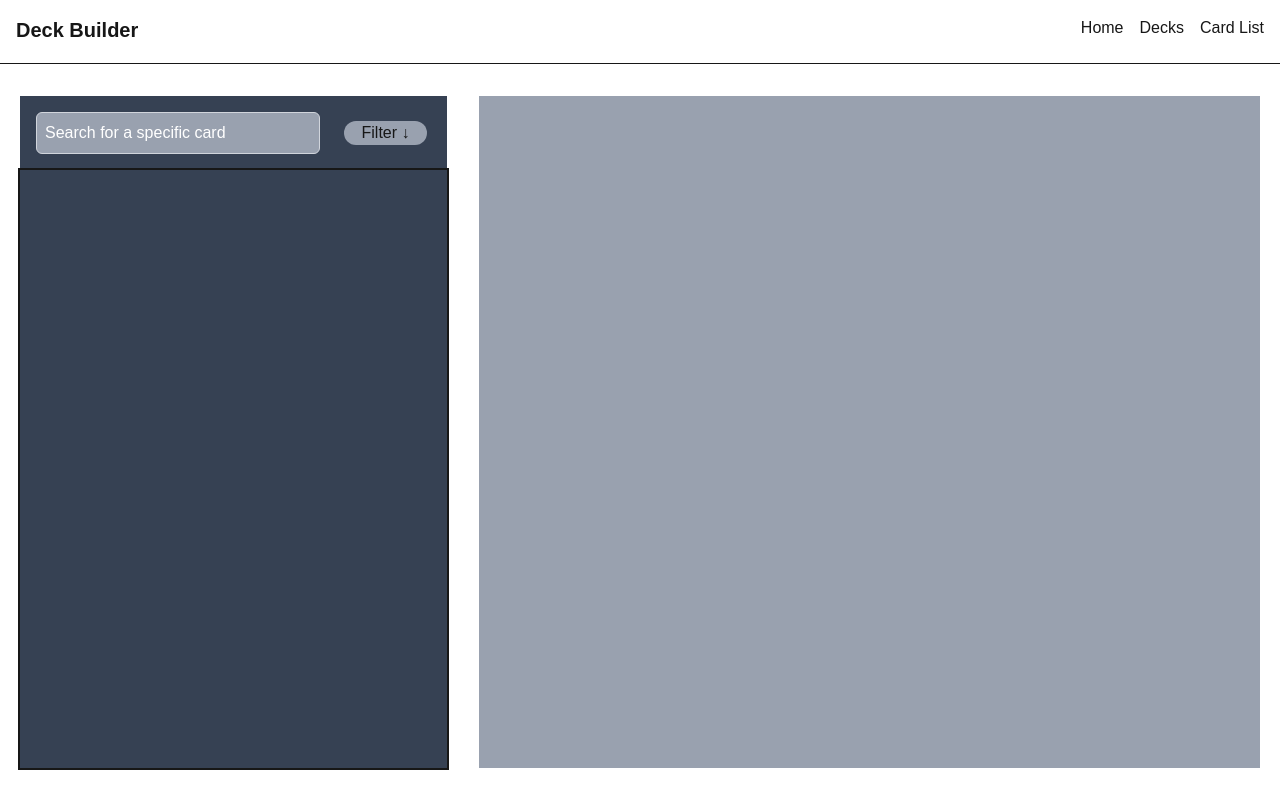
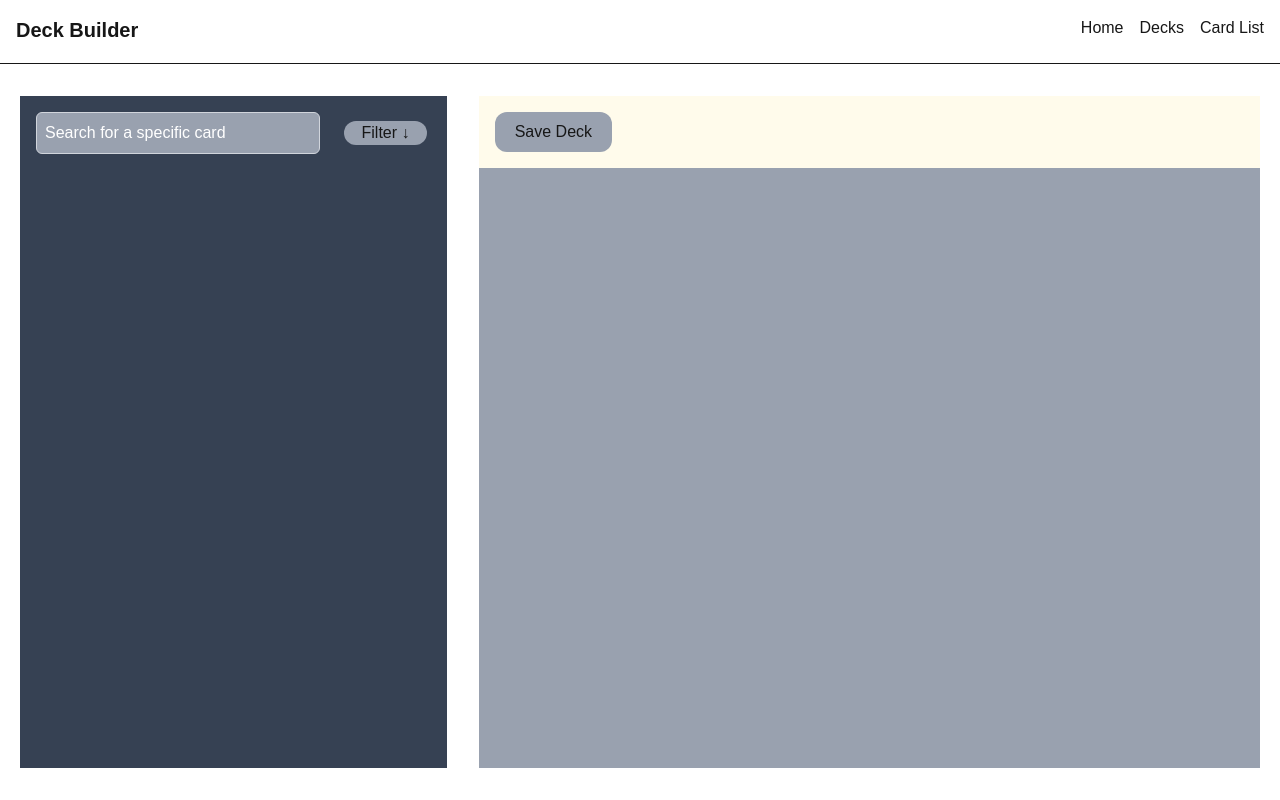
Before and after one commit to Unidx1/OPTCG_APP, a Next.js app: page /Decks/Create_Deck in a window 1280 px wide. Built offline with nearby package versions, Linux system fonts and the light colour scheme.

Commit message:
Created a seperate container to hold deck buttons such as saving

```diff
--- a/src/app/Decks/Create_Deck/deck_zone.tsx
+++ b/src/app/Decks/Create_Deck/deck_zone.tsx
@@ -17,7 +17,7 @@ export default function DeckZone({ cardDisplay, removeCard }: Props) {
 
 
     return (
-        <div className="bg-gray-400 flex-1 h-[calc(100vh-8rem)] mr-5 overflow-auto">
+        <div className="overflow-y-auto flex-1">
             <ul className="mt-5 px-4 grid grid-cols-8 gap-5">
                 {Object.values(cardDisplay).map((entry) => (
                     <li
--- a/src/app/Decks/Create_Deck/page.tsx
+++ b/src/app/Decks/Create_Deck/page.tsx
@@ -90,17 +90,25 @@ export default function Create_Deck() {
 
   return (
     <div className="flex items-center w-screen gap-8">
+
       <div className="bg-gray-700 w-1/3 h-[calc(100vh-8rem)] ml-5 flex flex-col">
         <div className="flex items-center gap-10 ">
           <SearchBar onSearch={handleSubmit} classNameInput="ml-4 mt-4 bg-gray-400"
           classNameForm="w-2/3"/>
           <button className="bg-gray-400 flex-1 rounded-xl mr-5">Filter ↓</button>
         </div>
-        <div className="outline-2 flex-1 min-h-0 overflow-auto">
+        <div className=" flex-1 min-h-0 overflow-auto">
           <CardListElement onClick={handleAddCardClick} cards={cards}/>
         </div>
       </div>
-      <DeckZone cardDisplay={displayDeckList} removeCard={handleRemoveCardClick}/>
+
+      <div className="bg-gray-400 flex flex-col flex-1 h-[calc(100vh-8rem)] mr-5">
+        <div className="h-18 bg-amber-50">
+          <button className="bg-gray-400 rounded-xl mt-4 ml-4 px-5 py-2">Save Deck</button>
+        </div>
+        <DeckZone cardDisplay={displayDeckList} removeCard={handleRemoveCardClick}/>
+      </div>
+
     </div>
   )
 }
```
